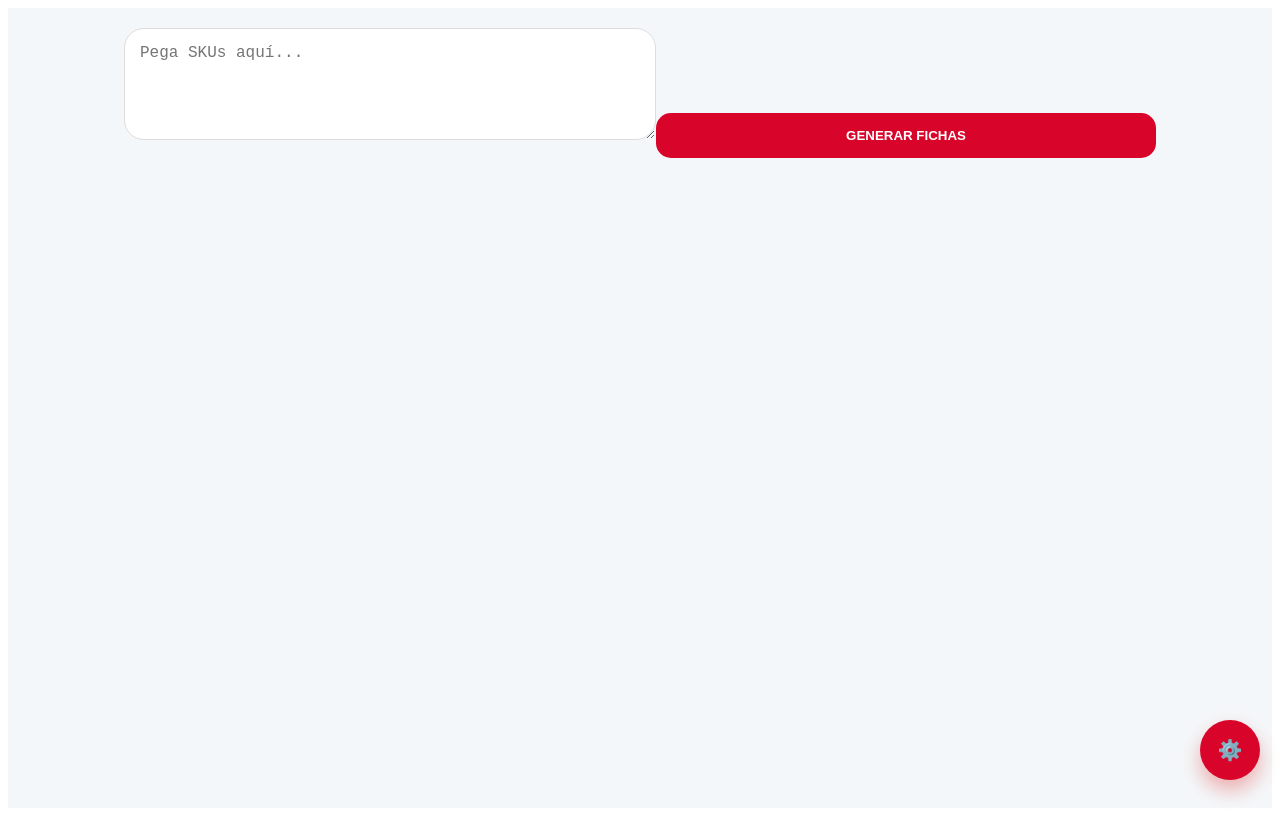
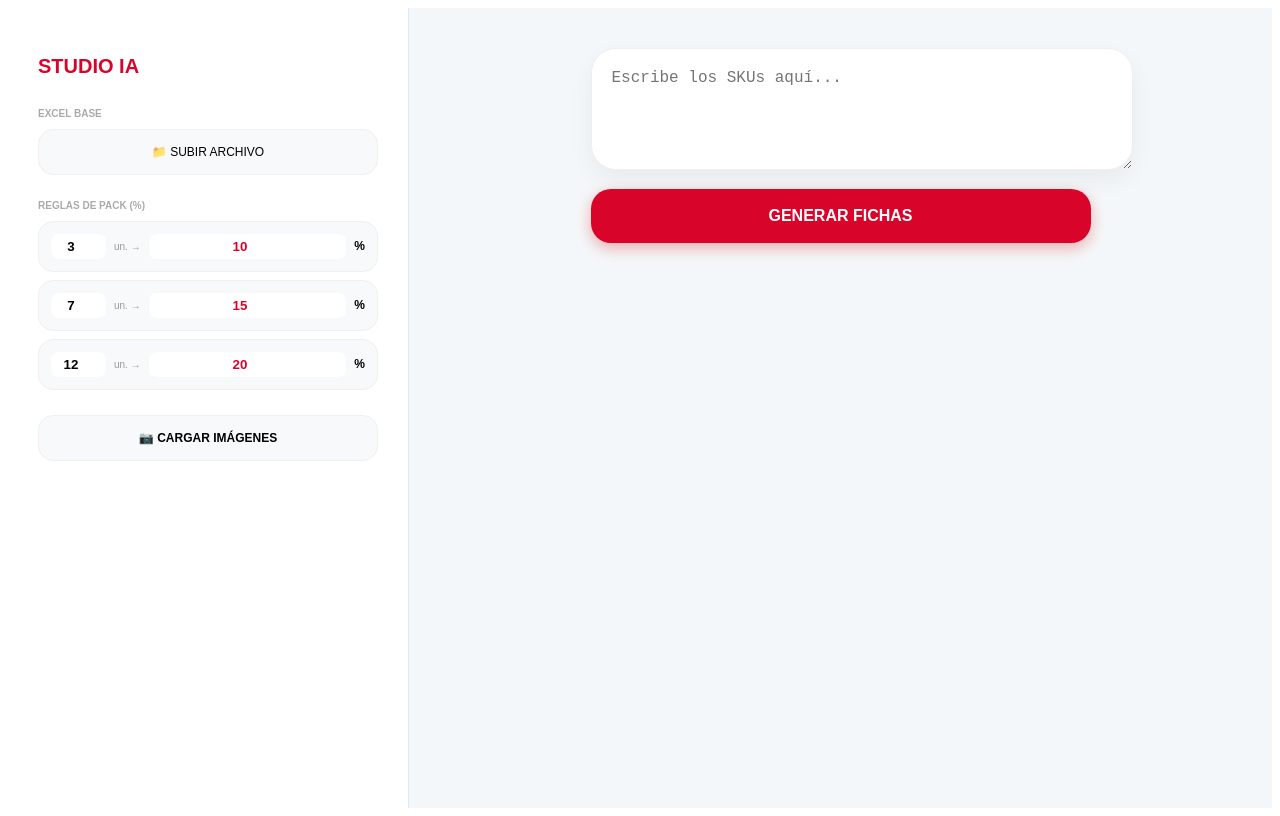
Before and after one commit to tabladamotosrepuestos-art/mi-app-estudio, a React (Vite) app in the folder mi-app-ai/: page / in a window 1280 px wide. Built offline with nearby package versions, Linux system fonts and the light colour scheme; the HTML template or start-up script is replaced by a standard one.

Commit message:
Update App.tsx

```diff
--- a/mi-app-ai/src/App.tsx
+++ b/mi-app-ai/src/App.tsx
@@ -1,16 +1,8 @@
 import React, { useState, useEffect } from 'react';
 import * as XLSX from 'xlsx';
 
-interface Regla { x: number; y: number; }
-interface Producto {
-  id: number; sku: string; nombre: string; costo: number; rent: number;
-  cantidad: number; descuentoManual: number;
-}
-
-const FichaStudioIA = ({ producto, bancoFotos, reglasPack, onUpdate, onDelete }: {
-  producto: Producto, bancoFotos: Record<string, string>, reglasPack: Regla[],
-  onUpdate: (p: Producto) => void, onDelete: () => void
-}) => {
+// --- COMPONENTE DE LA FICHA (DISEÑO PREMIUM) ---
+const FichaStudioIA = ({ producto, bancoFotos, reglasPack, onUpdate, onDelete }) => {
   const foto = bancoFotos[producto.sku.toLowerCase().trim()];
   const precioBase = producto.costo * (1 + producto.rent / 100);
   const reglaPack = [...reglasPack].sort((a, b) => b.x - a.x).find(r => producto.cantidad >= r.x);
@@ -18,51 +10,51 @@ const FichaStudioIA = ({ producto, bancoFotos, reglasPack, onUpdate, onDelete }:
   const unitarioFinal = precioBase * (1 - descFinal / 100);
 
   return (
-    <div className="card-container" style={{ display: 'flex', flexDirection: 'column', gap: '10px', width: '100%', maxWidth: '380px', margin: '0 auto' }}>
-      {/* EDITOR */}
-      <div style={{ backgroundColor: 'white', borderRadius: '25px', padding: '15px', boxShadow: '0 5px 20px rgba(0,0,0,0.05)', border: '1px solid #f0f0f0' }}>
-        <div style={{ display: 'flex', justifyContent: 'space-between', marginBottom: '8px' }}>
-          <span style={{ color: '#2ecc71', fontSize: '10px', fontWeight: 'bold' }}>● EN INVENTARIO</span>
-          <button onClick={onDelete} style={{ border: 'none', background: 'none', color: '#ddd', fontSize: '18px' }}>✕</button>
+    <div style={{ display: 'flex', flexDirection: 'column', gap: '15px', width: '100%', maxWidth: '380px' }}>
+      {/* EDITOR SUPERIOR */}
+      <div style={{ backgroundColor: 'white', borderRadius: '25px', padding: '18px', boxShadow: '0 10px 30px rgba(0,0,0,0.05)', border: '1px solid #f0f0f0' }}>
+        <div style={{ display: 'flex', justifyContent: 'space-between', marginBottom: '10px' }}>
+          <span style={{ backgroundColor: '#e8f5e9', color: '#2ecc71', padding: '4px 10px', borderRadius: '10px', fontSize: '9px', fontWeight: 'bold' }}>EN INVENTARIO</span>
+          <button onClick={onDelete} style={{ border: 'none', background: 'none', cursor: 'pointer', color: '#ddd' }}>✕</button>
         </div>
-        <div style={{ fontSize: '12px', fontWeight: 'bold', marginBottom: '10px' }}>{producto.nombre}</div>
+        <div style={{ fontSize: '13px', fontWeight: 'bold', marginBottom: '12px' }}>{producto.nombre}</div>
         <div style={{ display: 'flex', gap: '8px' }}>
-          {/* Botones de Pack más grandes para móvil */}
           {[1, 3, 6, 12].map(n => (
             <button key={n} onClick={() => onUpdate({...producto, cantidad: n})}
-              style={{ flex: 1, padding: '10px 0', borderRadius: '10px', border: 'none', fontSize: '11px', fontWeight: 'bold', cursor: 'pointer', backgroundColor: producto.cantidad === n ? '#d90429' : '#f0f0f0', color: producto.cantidad === n ? 'white' : '#666' }}>x{n}</button>
+              style={{ flex: 1, padding: '12px 0', borderRadius: '12px', border: 'none', fontSize: '11px', fontWeight: 'bold', cursor: 'pointer', backgroundColor: producto.cantidad === n ? '#d90429' : '#f0f0f0', color: producto.cantidad === n ? 'white' : '#666' }}>x{n}</button>
           ))}
         </div>
       </div>
 
-      {/* FICHA VISUAL */}
-      <div style={{ backgroundColor: 'white', borderRadius: '30px', overflow: 'hidden', boxShadow: '0 15px 30px rgba(0,0,0,0.1)', position: 'relative' }}>
-        <div style={{ height: '250px', display: 'flex', alignItems: 'center', justifyContent: 'center', background: 'white', padding: '15px', position: 'relative' }}>
-          <div style={{ position: 'absolute', top: '15px', left: '15px', background: '#d90429', color: 'white', padding: '4px 10px', borderRadius: '10px', fontSize: '9px', fontWeight: 'bold', zIndex: 2 }}>SKU: {producto.sku}</div>
+      {/* FICHA VISUAL (LA QUE VA AL CLIENTE) */}
+      <div style={{ backgroundColor: 'white', borderRadius: '35px', overflow: 'hidden', boxShadow: '0 20px 45px rgba(0,0,0,0.12)', position: 'relative' }}>
+        <div style={{ height: '280px', display: 'flex', alignItems: 'center', justifyContent: 'center', background: 'white', padding: '20px', position: 'relative' }}>
+          <div style={{ position: 'absolute', top: '15px', left: '15px', background: '#d90429', color: 'white', padding: '5px 12px', borderRadius: '12px', fontSize: '10px', fontWeight: 'bold', zIndex: 2 }}>SKU: {producto.sku}</div>
           {descFinal > 0 && (
-            <div style={{ position: 'absolute', top: '15px', right: '15px', background: '#d90429', color: 'white', width: '45px', height: '45px', borderRadius: '50%', display: 'flex', flexDirection: 'column', alignItems: 'center', justifyContent: 'center', fontWeight: 'bold', zIndex: 2 }}>
-              <span style={{ fontSize: '7px' }}>-{descFinal}%</span>
+            <div style={{ position: 'absolute', top: '15px', right: '15px', background: '#d90429', color: 'white', width: '55px', height: '55px', borderRadius: '50%', display: 'flex', flexDirection: 'column', alignItems: 'center', justifyContent: 'center', fontWeight: '900', boxShadow: '0 5px 15px rgba(217,4,4,0.3)', zIndex: 2 }}>
+              <span style={{ fontSize: '8px' }}>AHORRA</span>
+              <span style={{ fontSize: '16px' }}>{descFinal}%</span>
             </div>
           )}
-          {foto ? <img src={foto} style={{ maxWidth: '100%', maxHeight: '100%', objectFit: 'contain' }} /> : <div style={{ color: '#eee', fontSize: '12px' }}>SIN IMAGEN</div>}
+          {foto ? <img src={foto} style={{ maxWidth: '100%', maxHeight: '100%', objectFit: 'contain' }} /> : <div style={{ color: '#eee', fontWeight: 'bold' }}>SIN IMAGEN</div>}
         </div>
-        <div style={{ backgroundColor: 'black', padding: '20px', color: 'white' }}>
-          <div style={{ display: 'flex', justifyContent: 'space-between', alignItems: 'center', marginBottom: '12px' }}>
-            <h4 style={{ margin: 0, fontSize: '14px', textTransform: 'uppercase', fontWeight: '900', flex: 1 }}>{producto.nombre}</h4>
+        <div style={{ backgroundColor: 'black', padding: '25px', color: 'white' }}>
+          <div style={{ display: 'flex', justifyContent: 'space-between', alignItems: 'flex-start', marginBottom: '15px' }}>
+            <div style={{ flex: 1 }}><h4 style={{ margin: 0, fontSize: '15px', textTransform: 'uppercase', fontWeight: '900', lineHeight: '1.2' }}>{producto.nombre}</h4></div>
             <div style={{ textAlign: 'right' }}>
               <div style={{ fontSize: '10px', textDecoration: 'line-through', color: '#555' }}>${precioBase.toFixed(0)}</div>
-              <div style={{ fontSize: '24px', color: '#d90429', fontWeight: '900' }}>${unitarioFinal.toLocaleString('es-AR', { maximumFractionDigits: 0 })}</div>
+              <div style={{ fontSize: '26px', color: '#d90429', fontWeight: '900' }}>${unitarioFinal.toLocaleString('es-AR', { maximumFractionDigits: 0 })}</div>
             </div>
           </div>
-          <div style={{ backgroundColor: '#d90429', borderRadius: '15px', padding: '12px' }}>
+          <div style={{ backgroundColor: '#d90429', borderRadius: '22px', padding: '18px' }}>
             <div style={{ display: 'flex', justifyContent: 'space-between', alignItems: 'center' }}>
               <div>
-                   <div style={{ fontSize: '8px', fontWeight: 'bold' }}>TOTAL PACK ({producto.cantidad} un.)</div>
-                   <div style={{ fontSize: '16px', fontWeight: '900', background: 'white', color: '#d90429', padding: '2px 8px', borderRadius: '8px' }}>${(unitarioFinal * producto.cantidad).toLocaleString('es-AR', { maximumFractionDigits: 0 })}</div>
+                <div style={{ fontSize: '9px', fontWeight: 'bold', opacity: 0.9 }}>VALOR TOTAL</div>
+                <div style={{ fontSize: '20px', fontWeight: '900', background: 'white', color: '#d90429', padding: '4px 12px', borderRadius: '12px', marginTop: '5px' }}>${(unitarioFinal * producto.cantidad).toLocaleString('es-AR', { maximumFractionDigits: 0 })}</div>
               </div>
               <div style={{ textAlign: 'right' }}>
-                   <div style={{ fontSize: '8px', fontWeight: 'bold' }}>PRECIO BAJA A</div>
-                   <div style={{ fontSize: '18px', fontWeight: '900' }}>${unitarioFinal.toLocaleString('es-AR', { maximumFractionDigits: 0 })} <span style={{fontSize:'8px'}}>c/u</span></div>
+                <div style={{ fontSize: '9px', fontWeight: 'bold' }}>EL PRECIO BAJA A</div>
+                <div style={{ fontSize: '20px', fontWeight: '900' }}>${unitarioFinal.toLocaleString('es-AR', { maximumFractionDigits: 0 })} <span style={{fontSize:'10px'}}>c/u</span></div>
               </div>
             </div>
           </div>
@@ -72,69 +64,82 @@ const FichaStudioIA = ({ producto, bancoFotos, reglasPack, onUpdate, onDelete }:
   );
 };
 
+// --- APP PRINCIPAL ---
 export default function App() {
   const [skuInput, setSkuInput] = useState("");
-  const [items, setItems] = useState<Producto[]>([]);
-  const [dbPrecios, setDbPrecios] = useState<any[]>([]);
-  const [bancoFotos, setBancoFotos] = useState<Record<string, string>>({});
-  const [reglasPack, setReglasPack] = useState<Regla[]>([{ x: 3, y: 10 }, { x: 7, y: 15 }, { x: 12, y: 20 }]);
-  const [menuOpen, setMenuOpen] = useState(false);
+  const [items, setItems] = useState([]);
+  const [dbPrecios, setDbPrecios] = useState([]);
+  const [bancoFotos, setBancoFotos] = useState({});
+  const [reglasPack, setReglasPack] = useState([{ x: 3, y: 10 }, { x: 7, y: 15 }, { x: 12, y: 20 }]);
+  const [isMobile, setIsMobile] = useState(false);
+
+  useEffect(() => {
+    const handleResize = () => setIsMobile(window.innerWidth < 1024);
+    handleResize();
+    window.addEventListener('resize', handleResize);
+    return () => window.removeEventListener('resize', handleResize);
+  }, []);
 
   const agregar = () => {
     skuInput.split('\n').forEach(s => {
       const c = s.trim(); if (!c) return;
-      const info = dbPrecios.find((p: any) => String(p.SKU).trim() === c);
+      const info = dbPrecios.find((p) => String(p.SKU).trim() === c);
       setItems(prev => [{ id: Date.now() + Math.random(), sku: c, nombre: info?.["NOMBRE "] || "PRODUCTO", costo: parseFloat(info?.costo) || 0, rent: parseFloat(info?.["rentabilidad "]) || 0, cantidad: 1, descuentoManual: 0 }, ...prev]);
     });
     setSkuInput("");
   };
 
   return (
-    <div style={{ minHeight: '100vh', background: '#f4f7f9', fontFamily: 'sans-serif' }}>
+    <div style={{ display: 'flex', flexDirection: isMobile ? 'column' : 'row', height: '100vh', background: '#f4f7f9', fontFamily: 'sans-serif', overflow: 'hidden' }}>
 
-      {/* Botón Flotante para Configuración en Móvil */}
-      <button onClick={() => setMenuOpen(!menuOpen)} style={{ position: 'fixed', bottom: '20px', right: '20px', width: '60px', height: '60px', borderRadius: '50%', background: '#d90429', color: 'white', border: 'none', boxShadow: '0 10px 20px rgba(217,4,4,0.3)', zIndex: 1000, fontWeight: 'bold', fontSize: '20px' }}>
-        {menuOpen ? '✕' : '⚙️'}
-      </button>
+      {/* SIDEBAR CON ESTILO RECUPERADO */}
+      <aside style={{
+        width: isMobile ? '100%' : '340px', background: 'white', padding: '30px', borderRight: '1px solid #e0e6ed', overflowY: 'auto', flexShrink: 0
+      }}>
+        <h2 style={{ color: '#d90429', fontSize: '20px', fontWeight: '900', marginBottom: '30px' }}>STUDIO IA</h2>
 
-      {/* SIDEBAR ADAPTATIVO */}
-      <aside style={{
-        position: 'fixed', left: 0, top: 0, bottom: 0, width: '300px', background: 'white', padding: '30px', borderRight: '1px solid #ddd', zIndex: 999, transition: 'transform 0.3s ease',
-        transform: menuOpen ? 'translateX(0)' : 'translateX(-100%)',
-        boxShadow: menuOpen ? '0 0 50px rgba(0,0,0,0.1)' : 'none'
-      }}>
-        <h2 style={{ color: '#d90429', fontSize: '18px', fontWeight: '900' }}>STUDIO IA</h2>
-        <div style={{ marginTop: '20px' }}>
-          <p style={{ fontSize: '10px', fontWeight: 'bold', color: '#aaa' }}>EXCEL BASE</p>
-          <input type="file" onChange={(e) => {
-            const r = new FileReader(); r.onload = (evt) => setDbPrecios(XLSX.utils.sheet_to_json(XLSX.read(evt.target?.result, {type:'binary'}).Sheets[XLSX.read(evt.target?.result, {type:'binary'}).SheetNames[0]]));
-            r.readAsBinaryString(e.target.files![0]);
-          }} style={{ fontSize: '12px', width: '100%' }} />
+        <div style={{ marginBottom: '25px' }}>
+           <p style={{ fontSize: '10px', fontWeight: 'bold', color: '#aaa', marginBottom: '10px' }}>EXCEL BASE</p>
+           <label style={{ display: 'block', padding: '15px', border: '1px solid #f0f0f0', background: '#f8f9fa', borderRadius: '15px', textAlign: 'center', cursor: 'pointer', fontSize: '12px' }}>
+              <input type="file" hidden onChange={(e) => {
+                const r = new FileReader(); r.onload = (evt) => setDbPrecios(XLSX.utils.sheet_to_json(XLSX.read(evt.target.result, {type:'binary'}).Sheets[XLSX.read(evt.target.result, {type:'binary'}).SheetNames[0]]));
+                r.readAsBinaryString(e.target.files[0]);
+              }} /> {dbPrecios.length > 0 ? "✅ EXCEL CONECTADO" : "📁 SUBIR ARCHIVO"}
+           </label>
         </div>
-        <div style={{ marginTop: '20px' }}>
-          <p style={{ fontSize: '10px', fontWeight: 'bold', color: '#aaa' }}>REGLAS %</p>
+
+        <div style={{ marginBottom: '25px' }}>
+           <p style={{ fontSize: '10px', fontWeight: 'bold', color: '#aaa', marginBottom: '10px' }}>REGLAS DE PACK (%)</p>
            {reglasPack.map((r, i) => (
-            <div key={i} style={{ display: 'flex', gap: '5px', marginBottom: '5px' }}>
-              <input type="number" value={r.x} onChange={(e) => { const n = [...reglasPack]; n[i].x = parseInt(e.target.value); setReglasPack(n); }} style={{ width: '50px' }} />
-              <input type="number" value={r.y} onChange={(e) => { const n = [...reglasPack]; n[i].y = parseInt(e.target.value); setReglasPack(n); }} style={{ flex: 1 }} />
+             <div key={i} style={{ display: 'flex', alignItems: 'center', gap: '8px', background: '#f8f9fa', padding: '12px', borderRadius: '15px', marginBottom: '8px', border: '1px solid #f0f0f0' }}>
+                <input type="number" value={r.x} onChange={(e) => { const n = [...reglasPack]; n[i].x = parseInt(e.target.value); setReglasPack(n); }} style={{ width: '45px', border: 'none', background: 'white', padding: '5px', borderRadius: '8px', textAlign: 'center', fontWeight: 'bold' }} />
+                <span style={{fontSize:'10px', color: '#999'}}>un. →</span>
+                <input type="number" value={r.y} onChange={(e) => { const n = [...reglasPack]; n[i].y = parseInt(e.target.value); setReglasPack(n); }} style={{ flex: 1, border: 'none', background: 'white', padding: '5px', borderRadius: '8px', textAlign: 'center', fontWeight: 'bold', color: '#d90429' }} />
+                <span style={{fontSize:'12px', fontWeight: 'bold'}}>%</span>
              </div>
            ))}
         </div>
+
+        <label style={{ display: 'block', padding: '15px', background: '#f8f9fa', borderRadius: '15px', textAlign: 'center', cursor: 'pointer', fontSize: '12px', fontWeight: 'bold', border: '1px solid #f0f0f0' }}>
+           <input type="file" hidden multiple onChange={(e) => {
+             Array.from(e.target.files).forEach(f => {
+               const r = new FileReader(); r.onloadend = () => setBancoFotos(prev => ({ ...prev, [f.name.split('.')[0].toLowerCase().trim()]: r.result }));
+               r.readAsDataURL(f);
+             });
+           }} /> 📷 CARGAR IMÁGENES
+        </label>
       </aside>
 
-      {/* CONTENIDO PRINCIPAL */}
-      <main style={{ padding: '20px', maxWidth: '1200px', margin: '0 auto' }}>
-        <div style={{ textAlign: 'center', marginBottom: '30px' }}>
-           <textarea value={skuInput} onChange={(e) => setSkuInput(e.target.value)} placeholder="Pega SKUs aquí..."
-             style={{ width: '100%', maxWidth: '500px', height: '80px', borderRadius: '20px', border: '1px solid #ddd', padding: '15px', fontSize: '16px', outline: 'none' }} />
-           <button onClick={agregar} style={{ width: '100%', maxWidth: '500px', marginTop: '10px', padding: '15px', background: '#d90429', color: 'white', border: 'none', borderRadius: '15px', fontWeight: 'bold' }}>GENERAR FICHAS</button>
+      {/* ÁREA DE FICHAS */}
+      <main style={{ flex: 1, padding: isMobile ? '20px' : '40px', overflowY: 'auto' }}>
+        <div style={{ maxWidth: '500px', margin: '0 auto 40px', textAlign: 'center' }}>
+           <textarea value={skuInput} onChange={(e) => setSkuInput(e.target.value)} placeholder="Escribe los SKUs aquí..."
+                style={{ width: '100%', height: '80px', padding: '20px', borderRadius: '25px', border: '1px solid #eee', boxShadow: '0 10px 25px rgba(0,0,0,0.05)', outline: 'none', fontSize: '16px' }} />
+           <button onClick={agregar} style={{ width: '100%', marginTop: '15px', padding: '18px', background: '#d90429', color: 'white', border: 'none', borderRadius: '20px', fontWeight: 'bold', cursor: 'pointer', fontSize: '16px', boxShadow: '0 5px 15px rgba(217,4,4,0.3)' }}>GENERAR FICHAS</button>
         </div>
 
         <div style={{
-          display: 'grid',
-          gridTemplateColumns: 'repeat(auto-fill, minmax(300px, 1fr))',
-          gap: '20px',
-          paddingBottom: '100px'
+          display: 'grid', gridTemplateColumns: isMobile ? '1fr' : 'repeat(auto-fill, minmax(380px, 1fr))', gap: '30px', justifyItems: 'center'
         }}>
           {items.map(item => (
             <FichaStudioIA key={item.id} producto={item} bancoFotos={bancoFotos} reglasPack={reglasPack}
```
Lines whose indentation alone changed are shown as unchanged.
